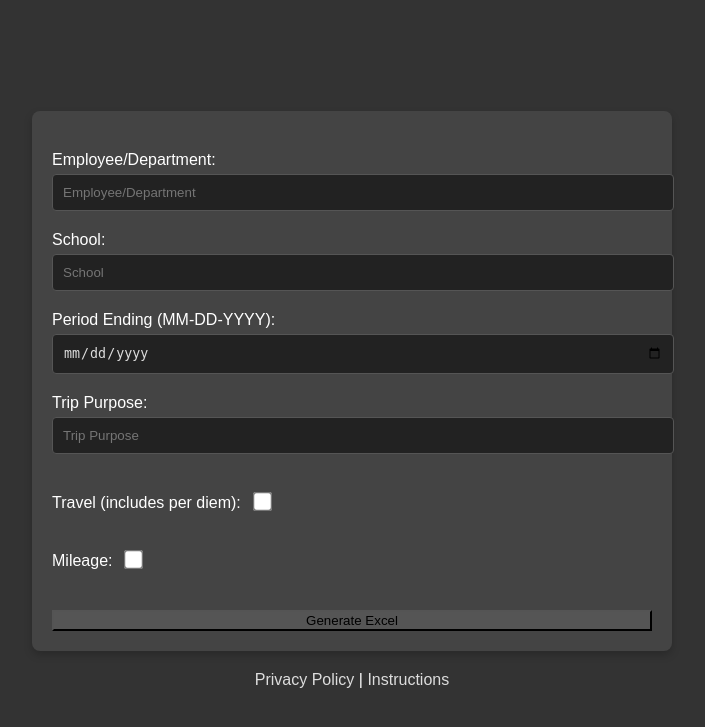
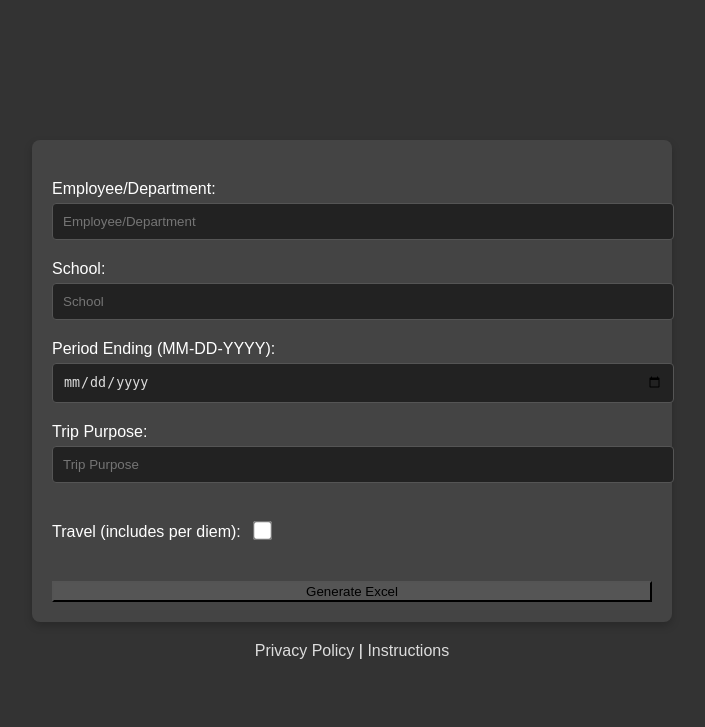
Before and after one commit to tsmith4014/expense_report, a Flask app: page / in a window 1280 px wide. Shown: the top 727 px of the page, without its empty margins (288-993 px from the left). Run offline with Flask 3, Linux system fonts and the light colour scheme.

Commit message:
removed mileage portion from index.html to try and get back to 2.0.

```diff
--- a/templates/index.html
+++ b/templates/index.html
@@ -123,7 +123,7 @@
 
         <!-- Inside your <form> tag, add the following HTML for the new mileage option -->
 
-        <div class="form-group" style="align-items: center; display: flex">
+        <!-- <div class="form-group" style="align-items: center; display: flex">
           <label for="mileage" class="checkbox-label">Mileage:</label>
           <input
             type="checkbox"
@@ -146,7 +146,7 @@
               placeholder="Miles Traveled"
             />
           </div>
-        </div>
+        </div> -->
 
         <button type="submit">Generate Excel</button>
       </form>
```
Also changed, not shown: .github/workflows/ci-cd.yml.
